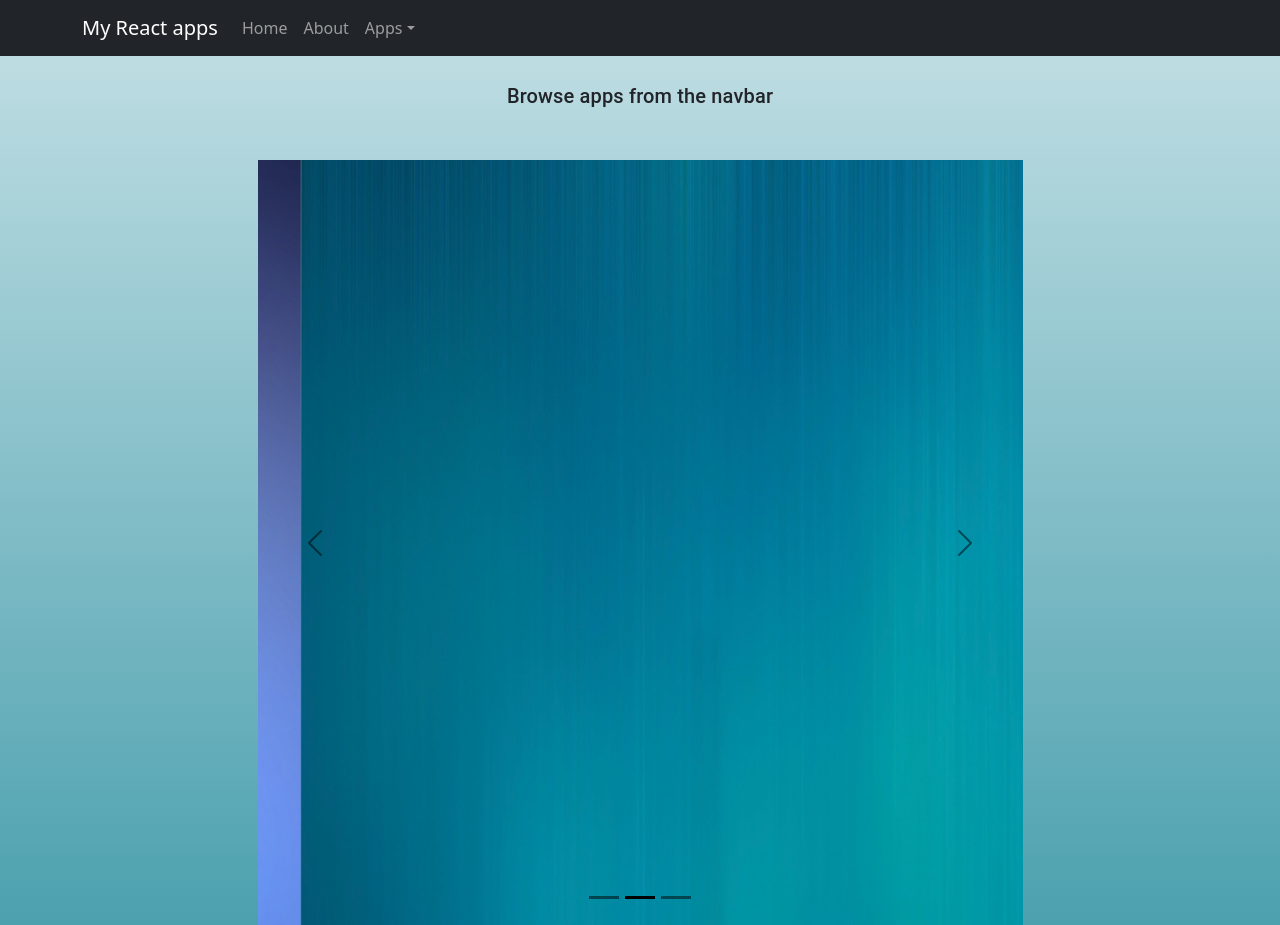
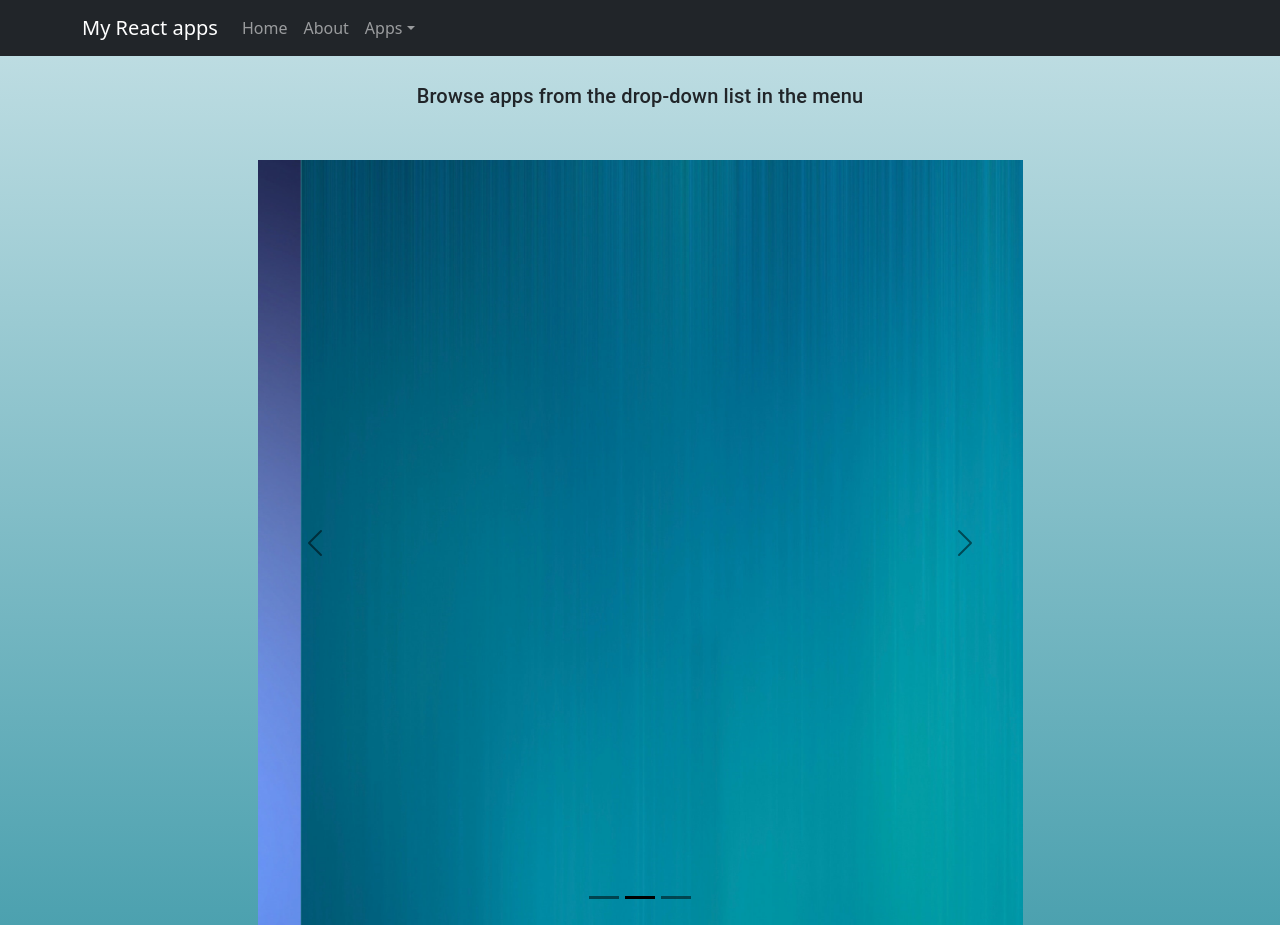
Before and after one commit to staffanholmnas/React.js, a React (Create React App) app: page / in a window 1280 px wide. Built offline with nearby package versions, Linux system fonts and the light colour scheme.

Commit message:
edit text

```diff
--- a/src/components/Home.js
+++ b/src/components/Home.js
@@ -7,7 +7,7 @@ function Home() {
     <div>
       <br></br>
       <Typography variant="h6">
-        Browse apps from the navbar
+        Browse apps from the drop-down list in the menu
         <p></p>
         <br></br>
         <div className='carousel'>
```
